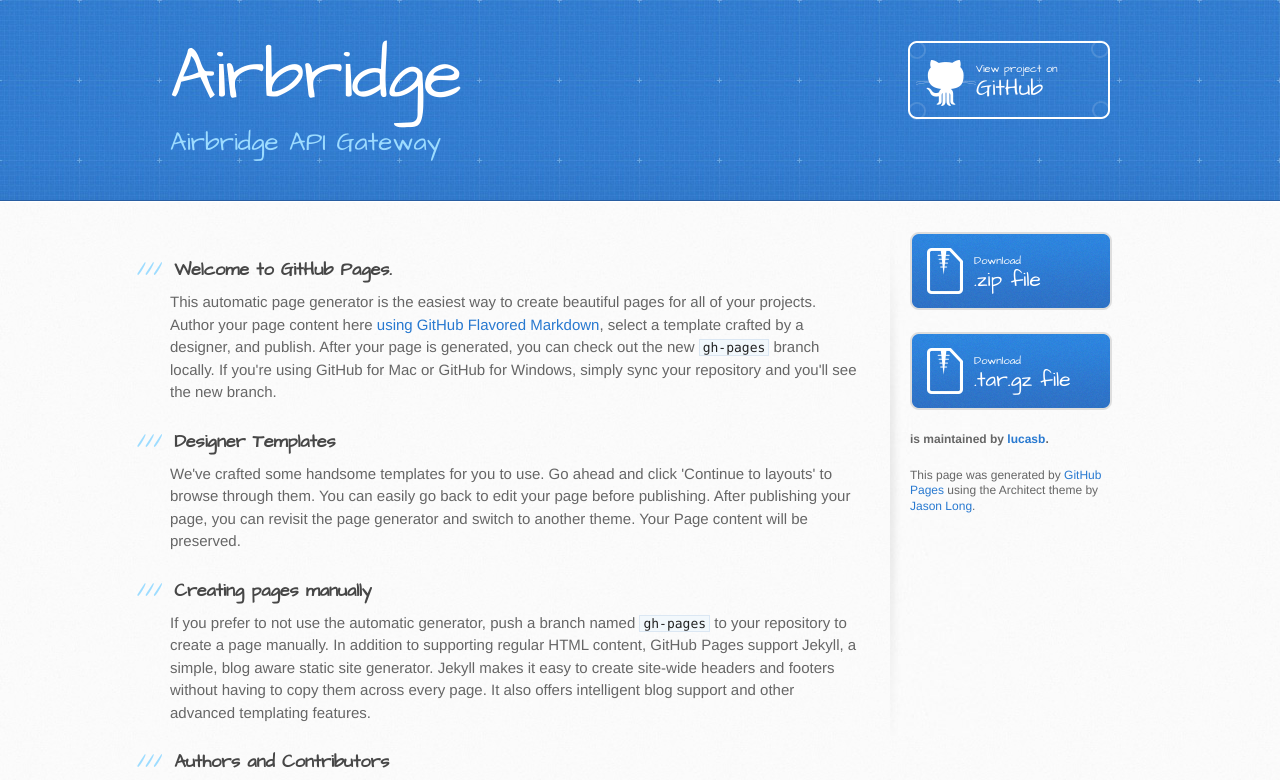
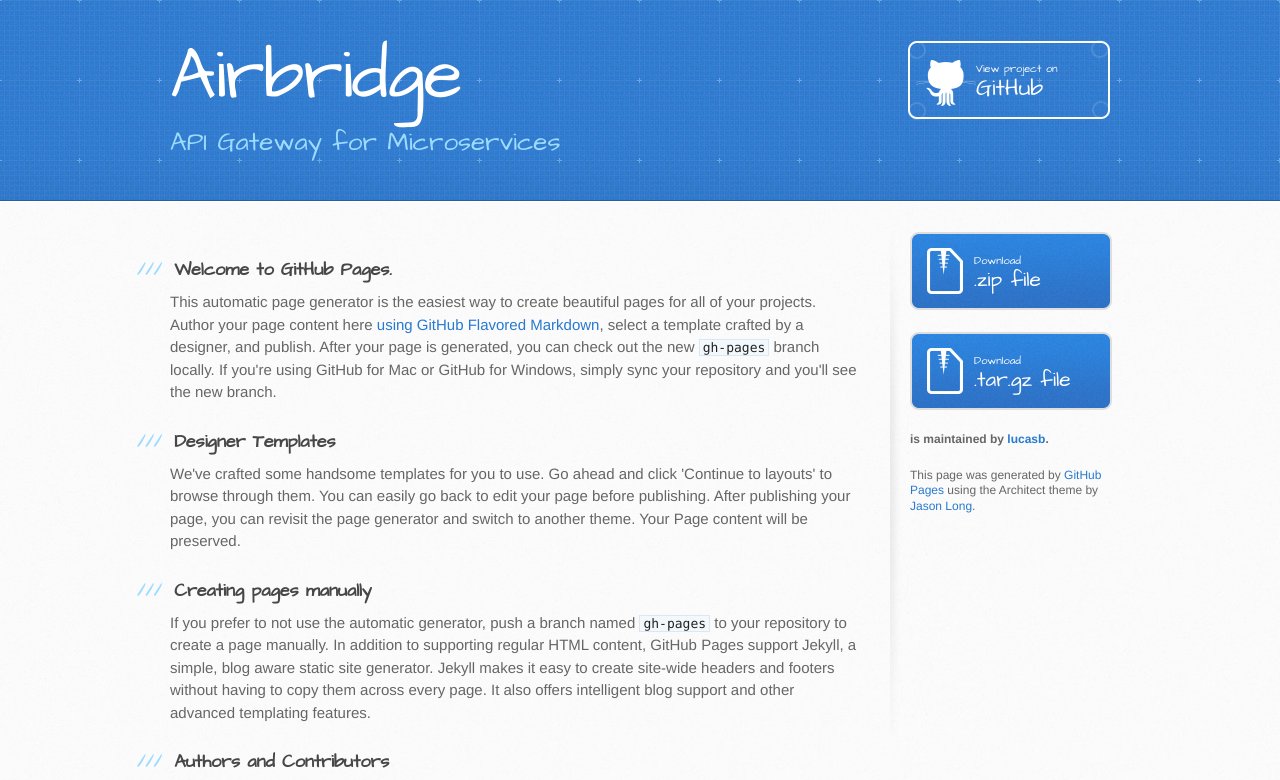
Before and after one commit to lucasb/airbridge, a plain HTML site: page index.html in a window 1280 px wide. Shown: the top 780 px of the page. Drawn offline with Linux system fonts and the light colour scheme.

Commit message:
Changed head description project.

```diff
--- a/index.html
+++ b/index.html
@@ -20,7 +20,7 @@
     <header>
       <div class="inner">
         <h1>Airbridge</h1>
-        <h2>Airbridge API Gateway</h2>
+        <h2>API Gateway for Microservices</h2>
         <a href="https://github.com/lucasb/airbridge" class="button"><small>View project on</small> GitHub</a>
       </div>
     </header>
```
